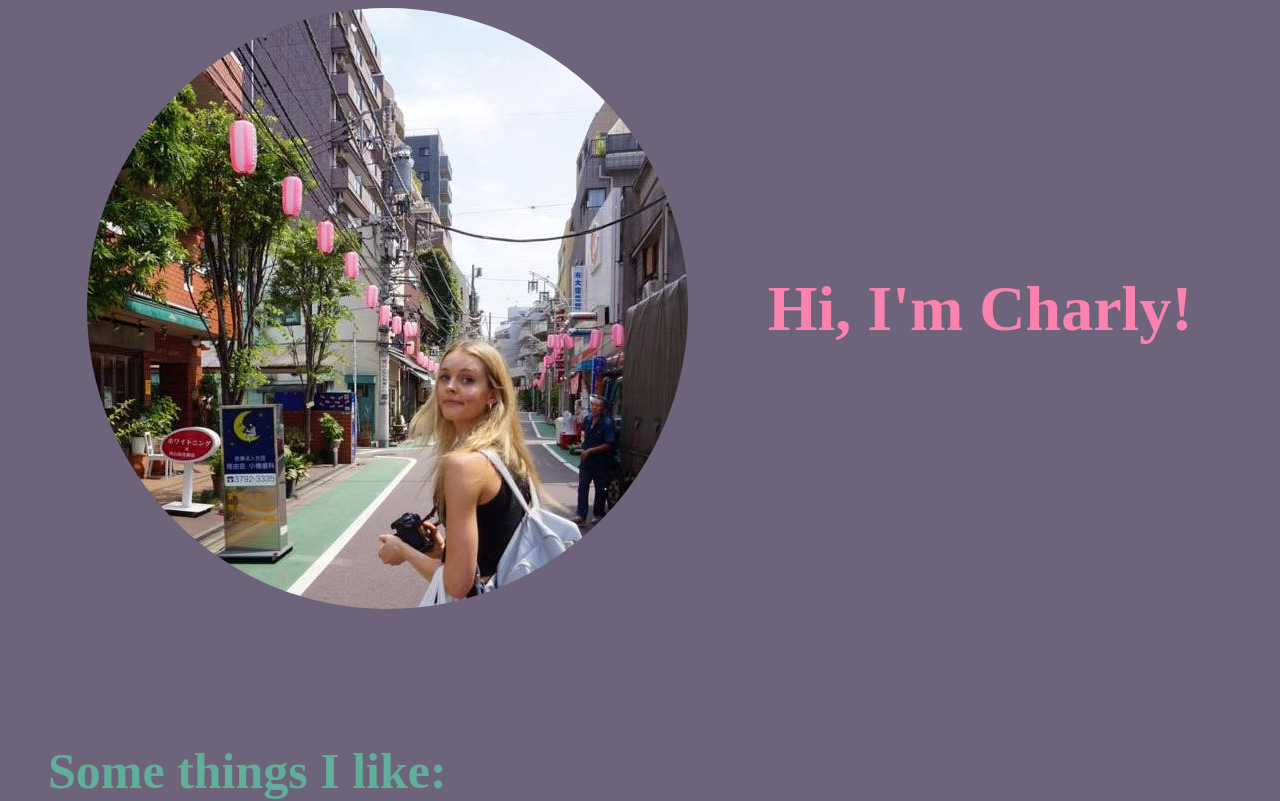
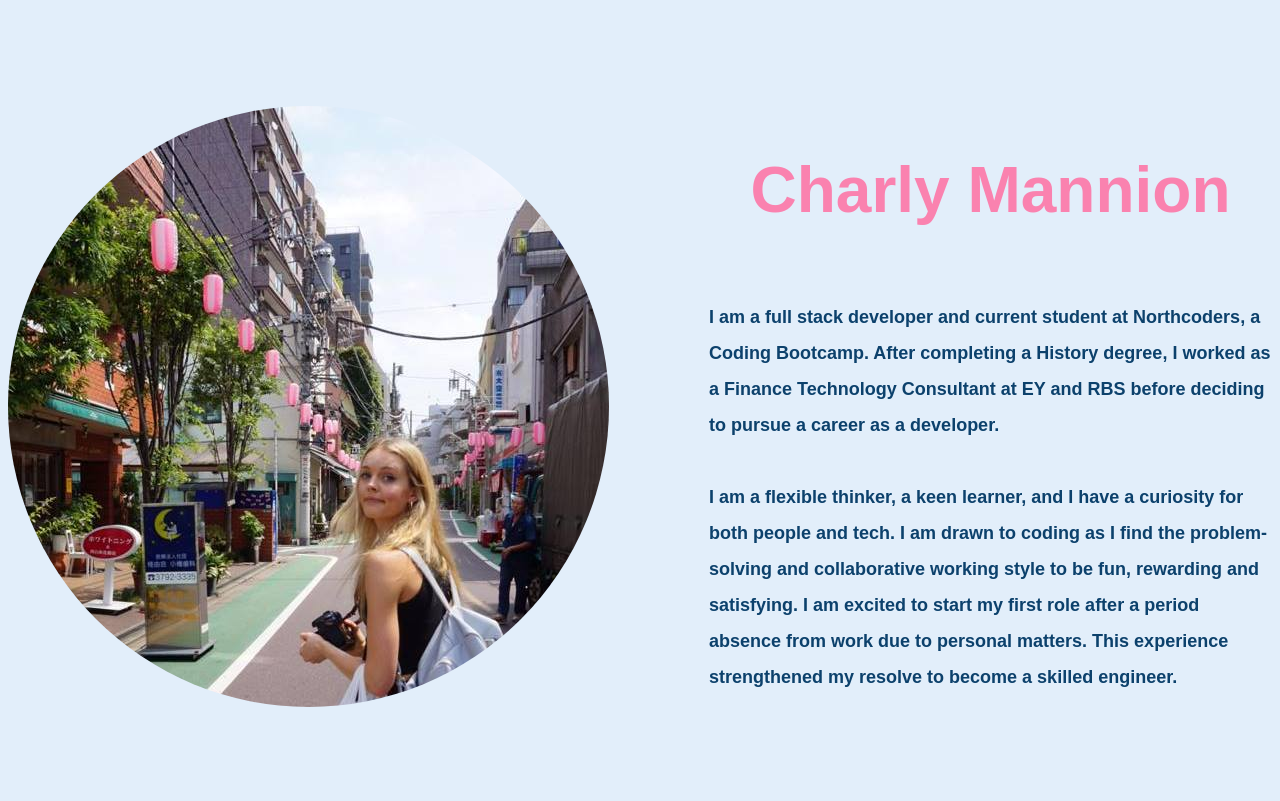
Before and after one commit to CharlyMannion/portfolio, a plain HTML site: page index.html in a window 1280 px wide. Shown: the top 801 px of the page. Drawn offline with Linux system fonts and the light colour scheme.

Commit message:
reformats page and adds description

```diff
--- a/index.css
+++ b/index.css
@@ -1,11 +1,12 @@
 body {
-    background: #6D637B;
+    background: #E2EEFA;
 }
 
 #homepage {
     display: flex;
     flex-direction: column;
     justify-content: space-evenly;
+    margin-top: 100px;
 }
 
 #title {
@@ -15,10 +16,18 @@ body {
     margin-bottom: 100px;
 }
 
+#name-and-description {
+    display: flex;
+    flex-direction: column;
+    justify-content: space-evenly;
+    margin-left: 100px;
+    width: 700px;
+}
+
 #interests {
     display: flex;
     flex-direction: column;
-    align-items: left;
+    align-items: center;
     justify-content: space-evenly;
     margin-left: 40px;
 }
@@ -31,7 +40,7 @@ img {
 
 h1 {
     /* Hi, I’m Charly */
-    font-family: Tuffy;
+    font-family: Arial, sans-serif;
     font-style: normal;
     font-weight: bold;
     font-size: 64px;
@@ -42,17 +51,26 @@ h1 {
 }
 
 h2 {
-    font-family: Tuffy;
+    font-family: Arial, sans-serif;
     font-style: normal;
     font-weight: bold;
     font-size: 50px;
     line-height: 40px;
     text-align: left;
-    color: #61AF9B;
+    color: #F0D79D;
+}
+
+p {
+    font-family: Arial, sans-serif;
+    font-style: normal;
+    font-weight: bold;
+    font-size: 18px;
+    line-height: 36px;
+    color: #0C416C;
 }
 
 ul {
-    font-family: Tuffy;
+    font-family: Arial, sans-serif;
     font-style: normal;
     font-weight: bold;
     font-size: 30px;
--- a/index.html
+++ b/index.html
@@ -12,8 +12,15 @@
     <div id="homepage">
         <div id="title">
             <img src="./images/meTokyo.jpg" alt="me in Tokyo">
-
-            <h1>Hi, I'm Charly!</h1>
+            <div id="name-and-description">
+                <h1>Charly Mannion</h1>
+                <p>I am a full stack developer and current student at Northcoders, a Coding Bootcamp. After completing a History degree, I worked as a Finance Technology Consultant at EY and RBS before deciding to pursue a career as a developer.
+                </p>
+                <p>
+                    I am a flexible thinker, a keen learner, and I have a curiosity for both people and tech. I am drawn to coding as I find the problem-solving and collaborative working style to be fun, rewarding and satisfying. I am excited to start my first role after
+                    a period absence from work due to personal matters. This experience strengthened my resolve to become a skilled engineer.
+                </p>
+            </div>
         </div>
         <div id="interests">
             <h2>Some things I like:</h2>
```
